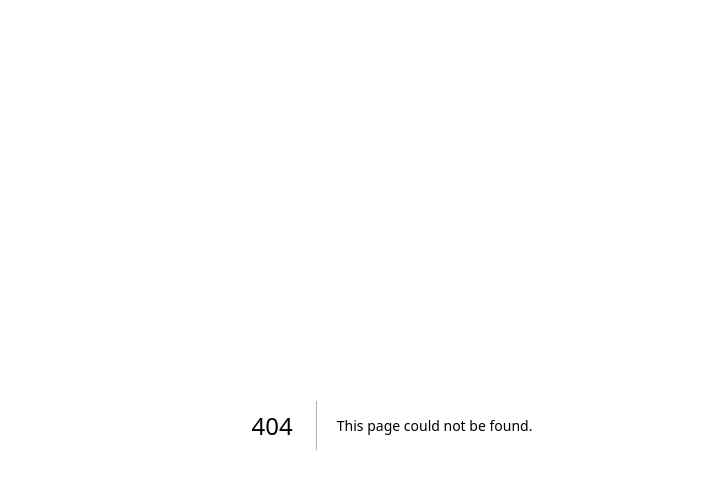
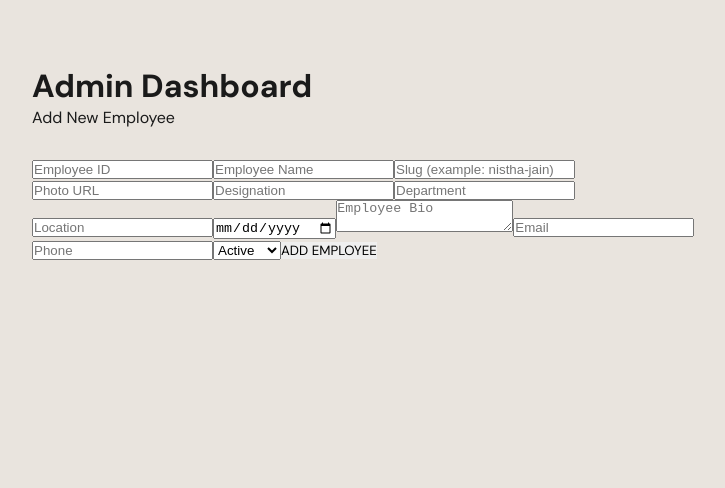
Before and after one commit to raginiparihar323-cmyk/somya-employee-profile, a Next.js app: page /admin/dashboard in a window 1280 px wide. Before the commit this address had no page. Shown: the top 488 px of the page, without its empty margins (248-973 px from the left). Built offline with nearby package versions, Linux system fonts and the light colour scheme.

Commit message:
Update profile styles and add admin panel

```diff
--- /dev/null
+++ b/app/admin/dashboard/page.tsx
@@ -0,0 +1,140 @@
+"use client";
+
+import { useState } from "react";
+
+export default function AdminDashboard() {
+  const [form, setForm] = useState({
+    employee_id: "",
+    name: "",
+    slug: "",
+    photo_url: "",
+    designation: "",
+    department: "",
+    location: "",
+    joined_date: "",
+    bio: "",
+    email: "",
+    phone: "",
+    status: "active",
+  });
+
+  const handleChange = (
+    e: React.ChangeEvent<
+      HTMLInputElement | HTMLTextAreaElement | HTMLSelectElement
+    >
+  ) => {
+    const { name, value } = e.target;
+
+    setForm({
+      ...form,
+      [name]: value,
+    });
+  };
+
+  const handleSubmit = (e: React.FormEvent) => {
+    e.preventDefault();
+
+    console.log("Employee Data:", form);
+    alert("Employee data saved successfully!");
+  };
+
+  return (
+    <main style={{ padding: "40px", maxWidth: "800px", margin: "auto" }}>
+      <h1>Admin Dashboard</h1>
+      <p>Add New Employee</p>
+
+      <form onSubmit={handleSubmit} style={{ marginTop: "30px" }}>
+        <input
+          name="employee_id"
+          placeholder="Employee ID"
+          value={form.employee_id}
+          onChange={handleChange}
+        />
+
+        <input
+          name="name"
+          placeholder="Employee Name"
+          value={form.name}
+          onChange={handleChange}
+        />
+
+        <input
+          name="slug"
+          placeholder="Slug (example: nistha-jain)"
+          value={form.slug}
+          onChange={handleChange}
+        />
+
+        <input
+          name="photo_url"
+          placeholder="Photo URL"
+          value={form.photo_url}
+          onChange={handleChange}
+        />
+
+        <input
+          name="designation"
+          placeholder="Designation"
+          value={form.designation}
+          onChange={handleChange}
+        />
+
+        <input
+          name="department"
+          placeholder="Department"
+          value={form.department}
+          onChange={handleChange}
+        />
+
+        <input
+          name="location"
+          placeholder="Location"
+          value={form.location}
+          onChange={handleChange}
+        />
+
+        <input
+          name="joined_date"
+          type="date"
+          value={form.joined_date}
+          onChange={handleChange}
+        />
+
+        <textarea
+          name="bio"
+          placeholder="Employee Bio"
+          value={form.bio}
+          onChange={handleChange}
+        />
+
+        <input
+          name="email"
+          type="email"
+          placeholder="Email"
+          value={form.email}
+          onChange={handleChange}
+        />
+
+        <input
+          name="phone"
+          placeholder="Phone"
+          value={form.phone}
+          onChange={handleChange}
+        />
+
+        <select
+          name="status"
+          value={form.status}
+          onChange={handleChange}
+        >
+          <option value="active">Active</option>
+          <option value="inactive">Inactive</option>
+        </select>
+
+        <button type="submit">
+          ADD EMPLOYEE
+        </button>
+      </form>
+    </main>
+  );
+}
--- a/app/globals.css
+++ b/app/globals.css
@@ -317,7 +317,7 @@ button {
 .designation {
   margin-top: 28px;
 
-  font-size: 12px;
+  font-size: 25px;
 
   letter-spacing: 3px;
 
@@ -332,7 +332,7 @@ button {
 .company-name {
   margin-top: 7px;
 
-  font-size: 11px;
+  font-size: 22px;
 
   letter-spacing: 2px;
 
@@ -363,7 +363,7 @@ button {
 
   text-decoration: none;
 
-  font-size: 10px;
+  font-size: 18px;
 
   letter-spacing: 2px;
 
@@ -437,7 +437,7 @@ button {
 }
 
 .section-label {
-  font-size: 9px;
+  font-size: 18px;
 
   letter-spacing: 3px;
 
@@ -506,7 +506,7 @@ button {
 }
 
 .info-row span {
-  font-size: 9px;
+  font-size: 16px;
 
   letter-spacing: 2px;
 
@@ -622,7 +622,7 @@ button {
 }
 
 .social-link small {
-  font-size: 8px;
+  font-size: 18px;
 
   letter-spacing: 2px;
 
@@ -632,7 +632,7 @@ button {
 }
 
 .social-link span {
-  font-size: 12px;
+  font-size: 18px;
 
   font-weight: 600;
 
@@ -751,7 +751,7 @@ button {
 }
 
 .visit-website-content small {
-  font-size: 8px;
+  font-size: 18px;
 
   letter-spacing: 3px;
 }
@@ -842,7 +842,7 @@ button {
 }
 
 .verification-text strong {
-  font-size: 11px;
+  font-size: 18px;
 
   letter-spacing: 1.5px;
 
@@ -906,7 +906,7 @@ footer {
 }
 
 footer h3 {
-  font-size: 14px;
+  font-size: 25px;
 
   letter-spacing: 3px;
 
@@ -917,7 +917,7 @@ footer h3 {
 }
 
 footer p {
-  font-size: 8px;
+  font-size: 17px;
 
   letter-spacing: 2px;
 
@@ -930,7 +930,7 @@ footer p {
 }
 
 footer small {
-  font-size: 8px;
+  font-size: 15px;
 
   color: #A8998B;
 
```
Also changed, not shown: data/employee-types.ts (added, +100 -0 lines).
